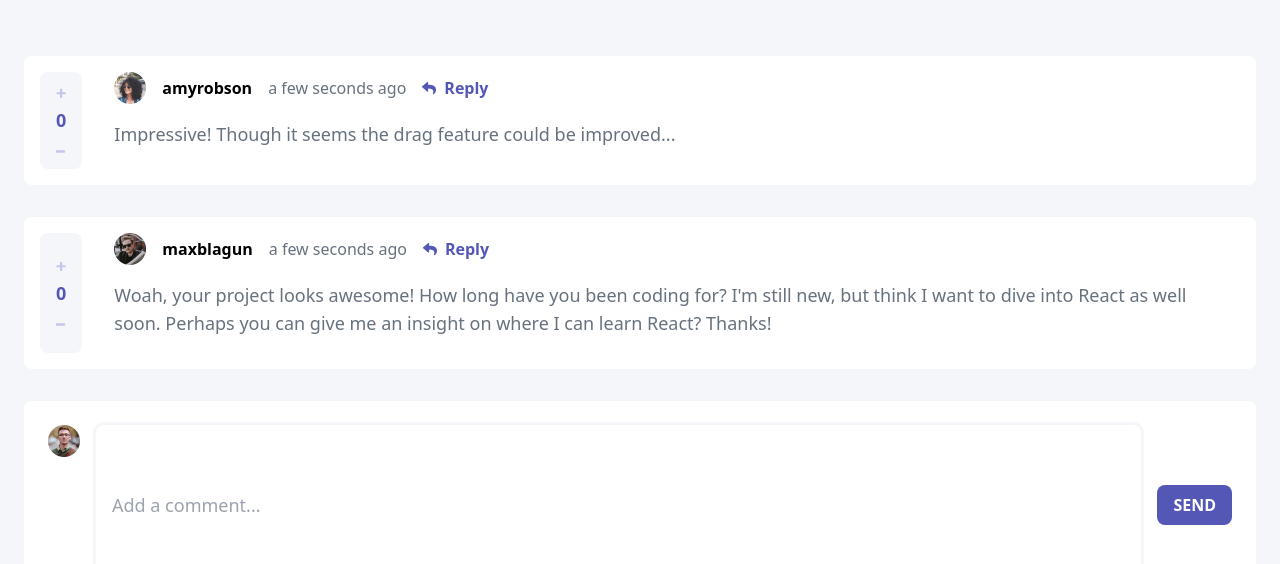
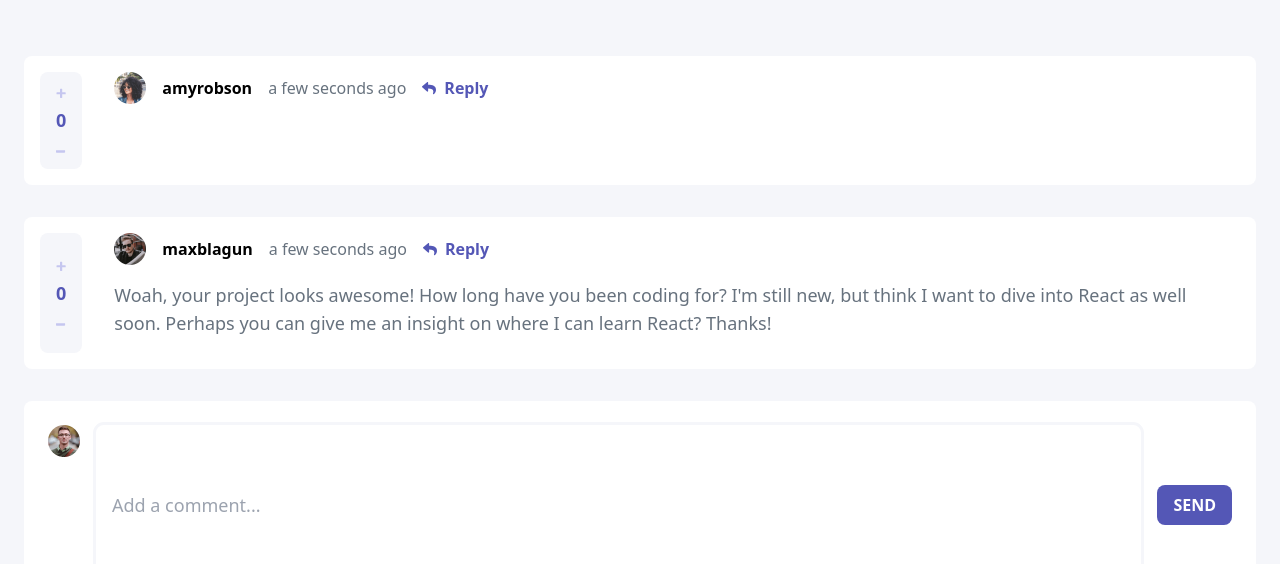
Before and after one commit to lavollmer/interactive-comments-app, a React (Vite) app: page / in a window 1280 px wide. Shown: the top 564 px of the page. Built offline with nearby package versions, Linux system fonts and the light colour scheme.

Commit message:
debugged an error in reply card

```diff
--- a/src/App.jsx
+++ b/src/App.jsx
@@ -17,7 +17,7 @@ function App() {
       username: "amyrobson",
       avatar: Avatar,
       avatarDesc: "User Avatar",
-      text:
+      commentext:
         "Impressive! Though it seems the drag feature could be improved...",
       created_at: "2024-12-02T00:00:00Z",
       replies: [],
```
Also changed, not shown: src/components/ReplyCard.jsx (indentation only).
